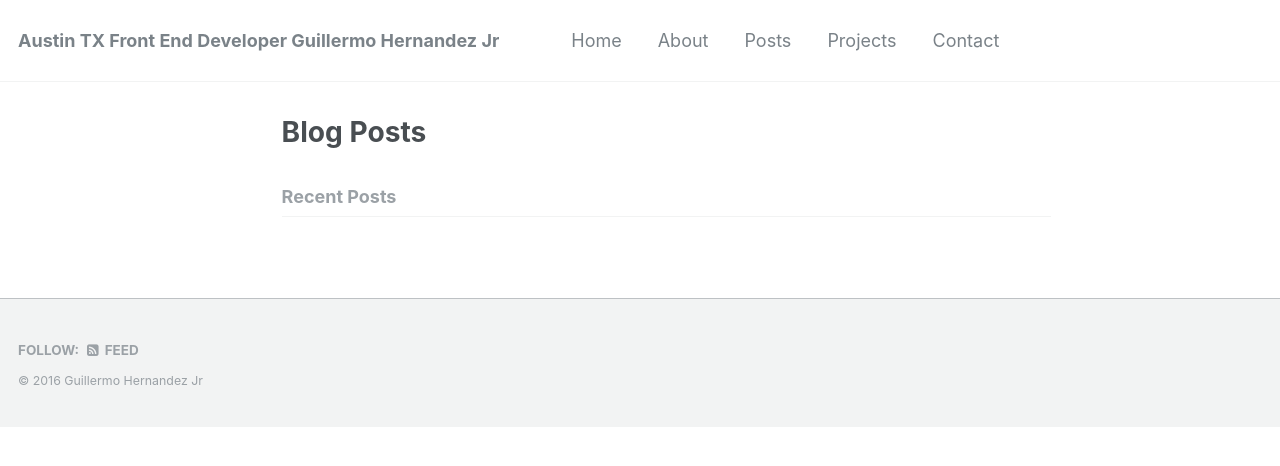
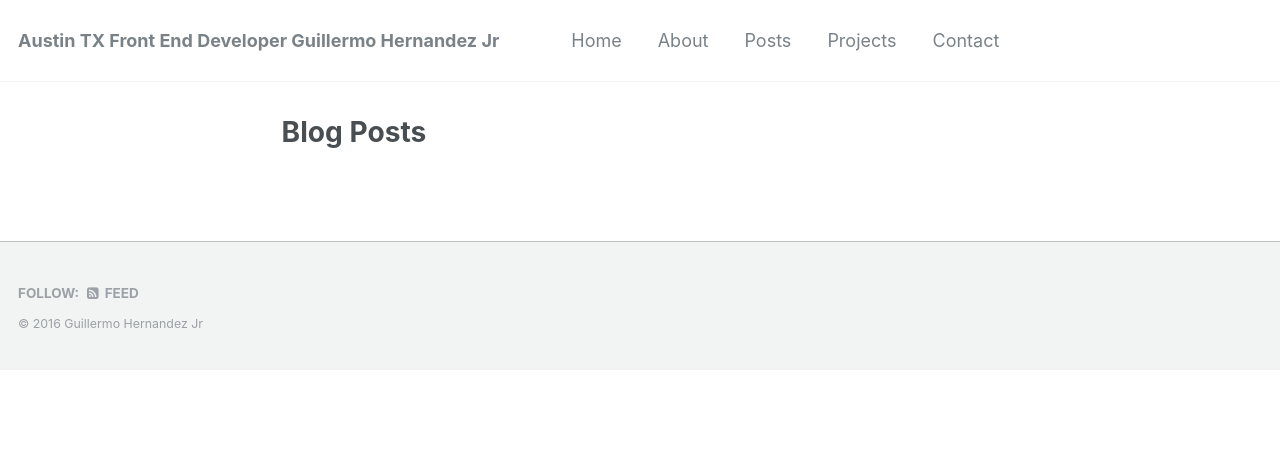
Before and after one commit to guillermohernandez/guillermohernandez.github.io, a Jekyll site: the page built from _pages/posts.md, in a window 1280 px wide. Shown: the top 466 px of the page. Built offline with Jekyll 4.4.1, drawn with Linux system fonts in a browser that asks for light colours.

Commit message:
Update posts.md

```diff
--- a/_pages/posts.md
+++ b/_pages/posts.md
@@ -5,12 +5,3 @@ excerpt: "Blog"
 sitemap: false
 permalink: /posts/
 ---
-{% include base_path %}
-
-<h3 class="archive__subtitle">{{ site.data.ui-text[site.locale].recent_posts }}</h3>
-
-{% for post in paginator.posts %}
-  {% include archive-single.html %}
-{% endfor %}
-
-{% include paginator.html %}
```
